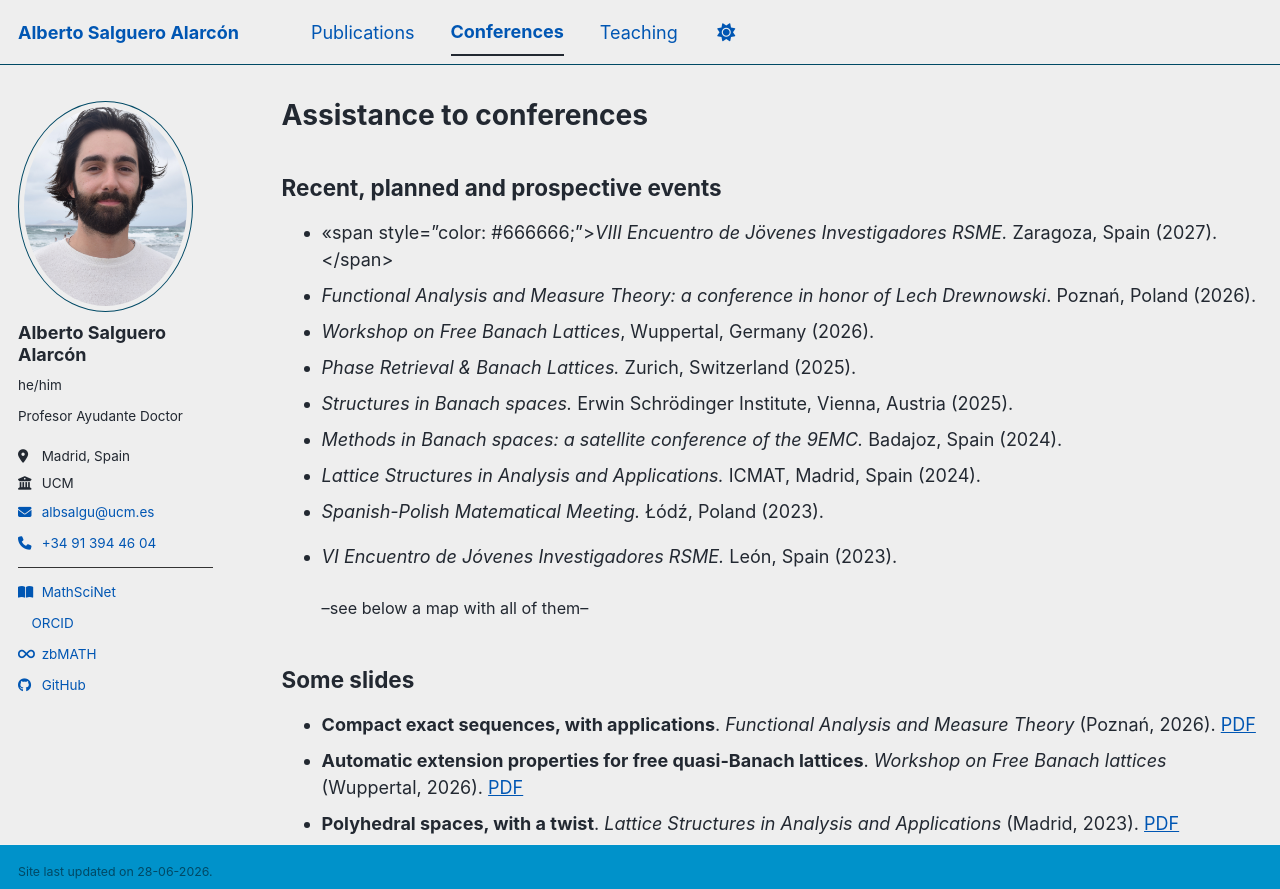
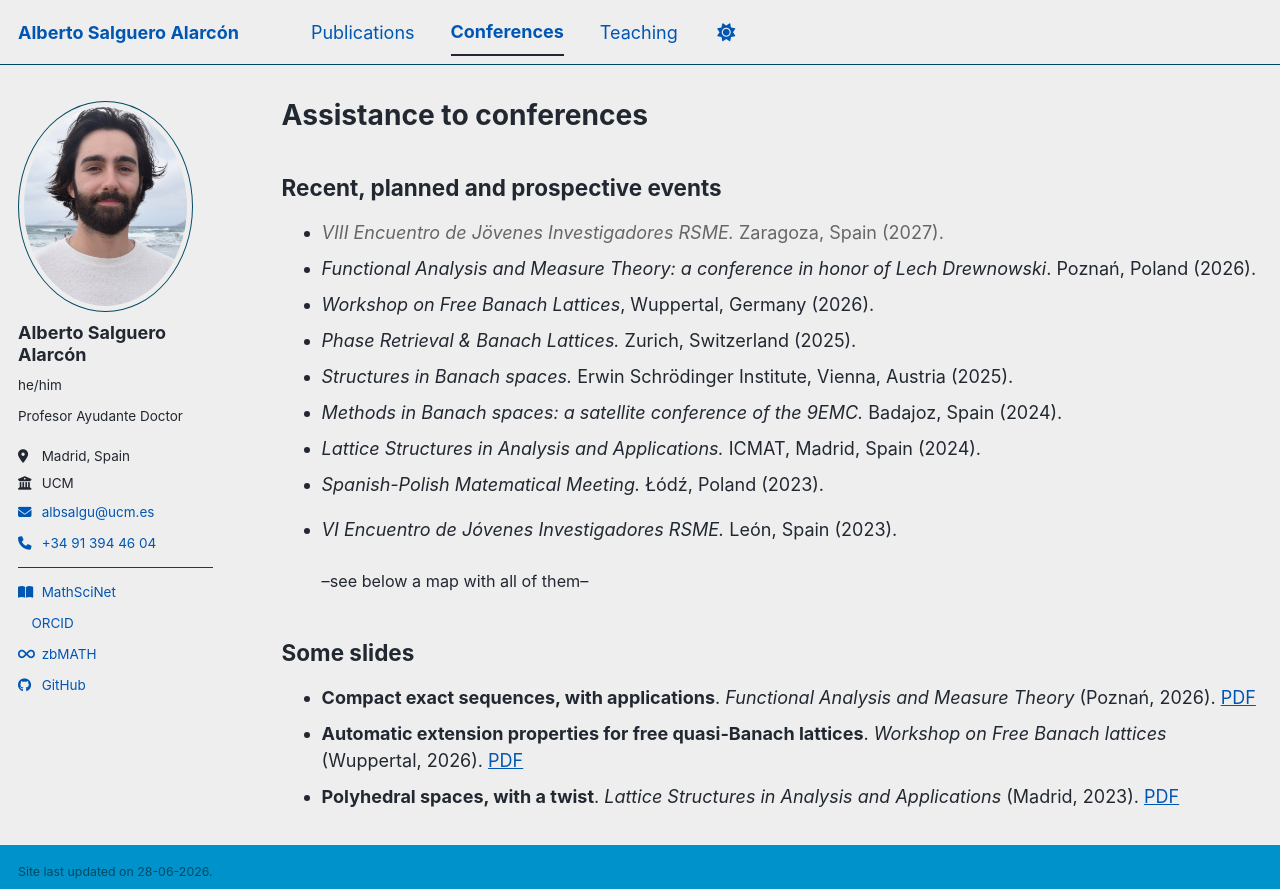
Before and after one commit to salgueroalarcon/salgueroalarcon.github.io, a Jekyll site: the page built from _pages/talks.md, in a window 1280 px wide and 900 px high, cut to the strip 0-889 px from the top of the window. Built offline with Jekyll 4.4.1, drawn with Linux system fonts in a browser that asks for light colours; a style sheet for code colours, icons or effects is not loaded.

Commit message:
Update talks.md

```diff
--- a/_pages/talks.md
+++ b/_pages/talks.md
@@ -7,7 +7,7 @@ author_profile: true
 
 ## Recent, planned and prospective events
 
-- <<span style="color: #666666;">*VIII Encuentro de Jövenes Investigadores RSME.* Zaragoza, Spain (2027).</span>
+- <span style="color: #666666;">*VIII Encuentro de Jövenes Investigadores RSME.* Zaragoza, Spain (2027).</span>
 - *Functional Analysis and Measure Theory: a conference in honor of Lech Drewnowski*. Poznań, Poland (2026).
 - *Workshop on Free Banach Lattices*, Wuppertal, Germany (2026).
 - *Phase Retrieval & Banach Lattices.* Zurich, Switzerland (2025).
```
